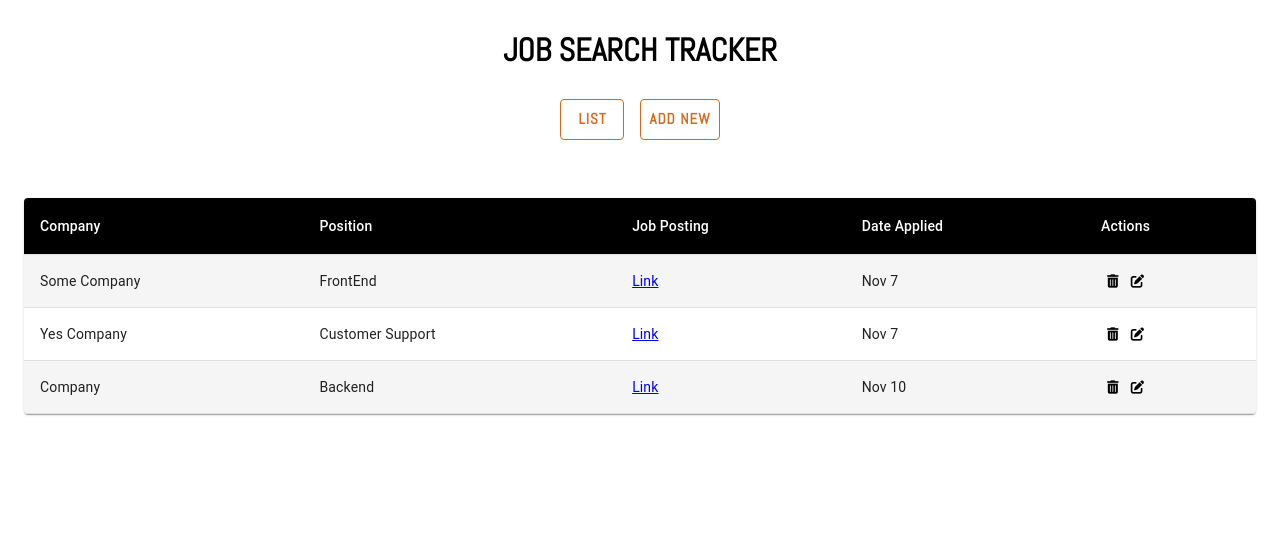
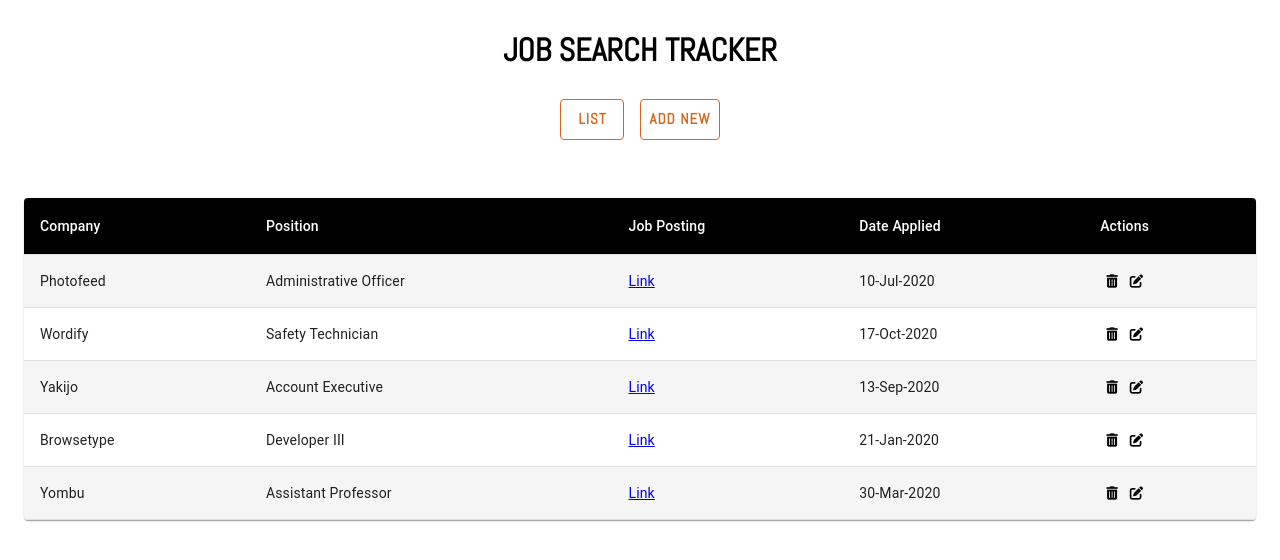
Before and after one commit to deboragaleano/job-search-tracker, a React (Create React App) app: page / in a window 1280 px wide. Shown: the top 560 px of the page. Built offline with nearby package versions, Linux system fonts and the light colour scheme; data requests are answered from the project's data file.

Commit message:
get data: axios and react hooks

```diff
--- a/src/App.js
+++ b/src/App.js
@@ -1,31 +1,10 @@
-import './App.css';
+import {useEffect, useState} from 'react';
 import {makeStyles} from '@material-ui/styles';
-import {BrowserRouter, Switch, Route} from 'react-router-dom'
+import axios from 'axios';
 import Navbar from './components/Navbar';
 import List from './components/List';
 // import AddItem from './components/AddItem';
 import { Container } from '@material-ui/core';
-
-const applications = [
-  {
-      company: 'Some Company',
-      position: 'FrontEnd',
-      link: 'https://i.ibb.co/54CHvmW/workout-app.png',
-      date: 'Nov 7'
-  },
-  {
-      company: 'Yes Company',
-      position: 'Customer Support',
-      link: 'https://i.ibb.co/54CHvmW/workout-app.png',
-      date: 'Nov 7'
-  },
-  {
-      company: 'Company',
-      position: 'Backend',
-      link: 'https://i.ibb.co/54CHvmW/workout-app.png',
-      date: 'Nov 10'
-  },
-]
 
 const useStyles = makeStyles({
   root: {
@@ -37,6 +16,15 @@ const useStyles = makeStyles({
 
 function App() {
   const classes = useStyles();
+  const [applications, setApplications] = useState([]);
+
+  useEffect(() => {
+    axios
+      .get('http://localhost:3001/applications')
+      .then(resp => {
+        setApplications(resp.data)
+      })
+  }, [])
 
   return (
     <Container className={classes.root}>
```
